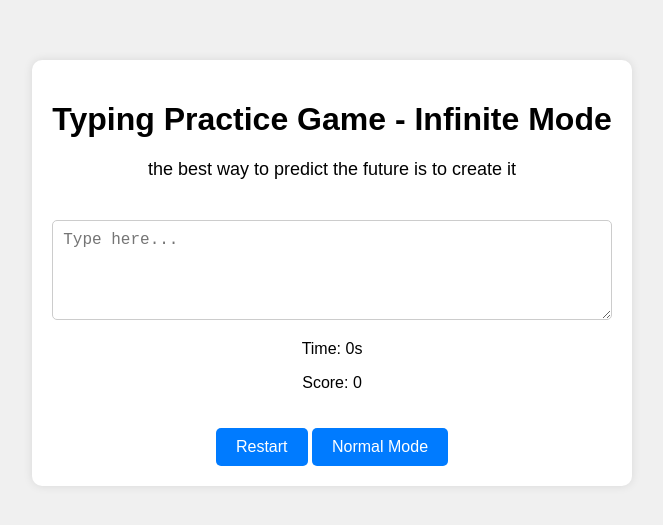
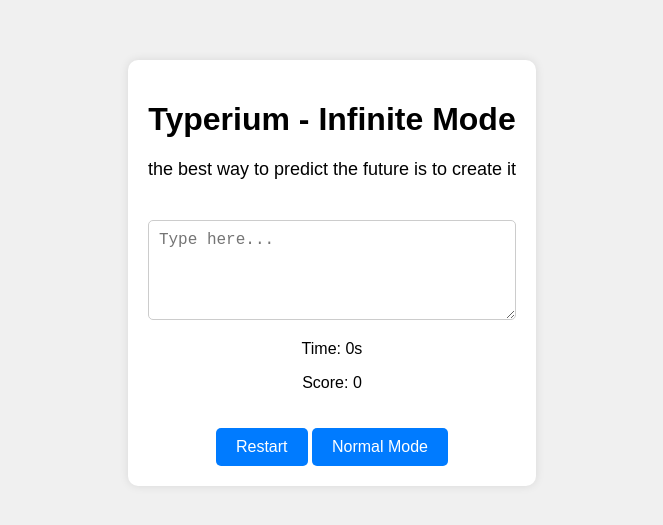
Before and after one commit to MiguelNeves07/Typerium, a plain HTML site: page infinite.html in a window 1280 px wide. Shown: the part 127-652 px from the top of the page, without its empty margins (308-971 px from the left). Drawn offline with Linux system fonts and the light colour scheme.

Commit message:
Update infinite.html

```diff
--- a/infinite.html
+++ b/infinite.html
@@ -8,7 +8,7 @@
 </head>
 <body>
     <div class="container">
-        <h1>Typing Practice Game - Infinite Mode</h1>
+        <h1>Typerium - Infinite Mode</h1>
         <p id="text-to-type"></p>
         <textarea id="input-text" placeholder="Type here..."></textarea>
         <p id="timer">Time: 0s</p>
```
